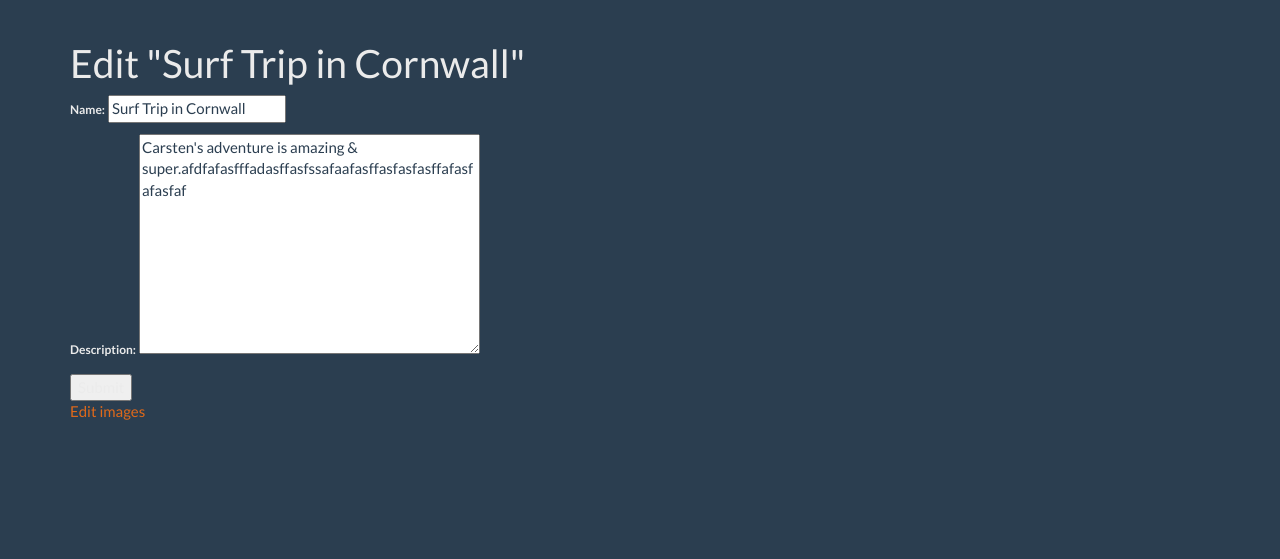
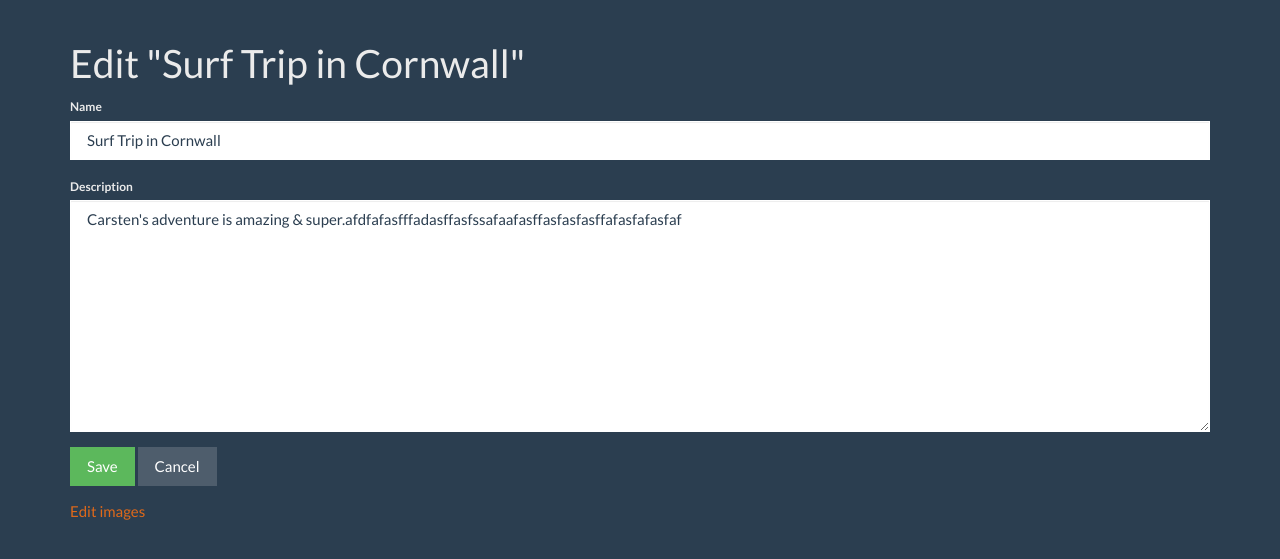
Before and after one commit to Dude1983/myhellpwebapp, a Django app: a page that uses tpe/templates/layouts/base.html in a window 1280 px wide. Shown: the part 40-599 px from the top of the page. Run offline with Django 3.2, Linux system fonts and the light colour scheme; a user stored in the database is signed in; data comes from the database, SQL or seed files in the repository; both versions use the stored data as it was after the commit; some libraries are stand-ins or nearby versions.

Commit message:
sorted out minor bugs and prettified the forms

```diff
--- a/tpe/models.py
+++ b/tpe/models.py
@@ -1,6 +1,7 @@
 from django.contrib.auth.models import User
 from django.db import models
 from django.utils.encoding import force_bytes
+import os,sys
 from PIL import Image
 
 # Create your models here.
@@ -46,4 +47,4 @@ class Upload(models.Model):
             max_size = (250,250)
             if i_width > 250:
                 image.thumbnail(max_size, Image.ANTIALIAS)
-                image.save(self.image.path)
+                image.save(self.image.path, "JPEG")
--- a/tpe/templates/contact.html
+++ b/tpe/templates/contact.html
@@ -4,8 +4,6 @@
 {% block title %}Contact - {{  block.super }} {% endblock %}
 {% block content %}
     <h1>Contact</h1>
-    <form role="form" action="" method="post">
-    {% csrf_token %}
     <form role="form" action="" method="post" class="form-group">
         {% csrf_token %}
         {% for field in form.visible_fields %}
--- a/tpe/templates/experiences/edit_experience.html
+++ b/tpe/templates/experiences/edit_experience.html
@@ -1,11 +1,26 @@
-{%  extends 'layouts/base.html' %}
-{% block title %}{{ experience.name }} {{  block.super }} {% endblock %}
+{% extends 'layouts/base.html' %}
+{% load widget_tweaks %}
+
+{% block title %}{{ experience.name }} {{ block.super }} {% endblock %}
 {% block content %}
     <h1>Edit "{{ experience.name }}"</h1>
-    <form role="form" action="" method="post">
+    <form role="form" action="" method="post" class="form-group" enctype="multipart/form-data">
         {% csrf_token %}
-        {{ form.as_p }}
-        <button type="submit">Submit</button>
+        {% for field in form.visible_fields %}
+            <div class="form-group">
+                <label for="{{ field.id_for_label }}">{{ field.label }}</label>
+                {{ field|add_class:'form-control' }}
+                {% for error in field.errors %}
+                    <span class="help-tooltip">{{ error }}</span>
+                {% endfor %}
+            </div>
+        {% endfor %}
+        <div class="form-group">
+            <button type="submit" class="btn btn-success">
+                <span class=""></span> Save
+            </button>
+            <a href="{% url 'home' %}" class="btn btn-default">Cancel</a>
+        </div>
     </form>
     <a href="{% url 'edit_experience_uploads' slug=experience.slug %}">Edit images</a>
 {% endblock %}
--- a/tpe/templates/layouts/base.html
+++ b/tpe/templates/layouts/base.html
@@ -8,6 +8,8 @@
         {% endblock %}
     </title>
     <link rel="stylesheet" href="{% static 'css/style.css' %}"/>
+    <script src="https://ajax.googleapis.com/ajax/libs/jquery/1.11.3/jquery.min.js"></script>
+    <script src="https://maxcdn.bootstrapcdn.com/bootstrap/3.3.6/js/bootstrap.min.js"></script>
     {% block header %}
     {% endblock %}
 </head>
@@ -67,6 +69,7 @@
 {% if messages %}
     {% for message in messages %}
         <div {% if message.tags %} class="{{ message.tags }} alert alert-dismissable" {% endif %}>
+        <a href="#" class="close" data-dismiss="alert">×</a>
         <strong>{{ message }}</strong>
         </div>
     {% endfor %}
--- a/tpe/views.py
+++ b/tpe/views.py
@@ -14,7 +14,9 @@ from tpe.models import Upload
 # Create your views here.
 def index(request):
     experiences = Experience.objects.all().order_by('name')
-    return render(request, 'index.html', { 'experiences': experiences })
+    return render(request, 'index.html', {
+        'experiences': experiences,
+    })
 
 def experience_detail(request, slug):
     # grab the object
@@ -27,8 +29,10 @@ def experience_detail(request, slug):
 def edit_experience(request, slug):
     # grab the object
     experience = Experience.objects.get(slug=slug)
+
     if experience.user != request.user:
         raise Http404
+
     # set the form we're using
     form_class = ExperienceForm
 
@@ -36,6 +40,7 @@ def edit_experience(request, slug):
     if request.method == 'POST':
         # grab the data from the submitted form and apply to the form
         form = form_class(data=request.POST, instance=experience)
+
         if form.is_valid():
             # save the data
             form.save()
@@ -43,7 +48,11 @@ def edit_experience(request, slug):
             return redirect('experience_detail', slug=experience.slug)
     else:
         form = form_class(instance=experience)
-    return render(request, 'experiences/edit_experience.html', { 'experience': experience, 'form': form })
+
+    return render(request, 'experiences/edit_experience.html', {
+        'experience': experience,
+        'form': form,
+    })
 
 def create_experience(request):
     form_class = ExperienceForm
@@ -54,6 +63,7 @@ def create_experience(request):
             experience.user = request.user
             experience.slug = slugify(experience.name)
             experience.save()
+            messages.success(request, 'Experience saved.')
             return redirect('experience_detail', slug=experience.slug)
     else:
         form = form_class()
@@ -65,7 +75,10 @@ def browse_by_name(request, initial=None):
         experiences = experiences.order_by('name')
     else:
         experiences = Experience.objects.all().order_by('name')
-    return render(request, 'search/search.html', { 'experiences': experiences, 'initial': initial, })
+    return render(request, 'search/search.html', {
+        'experiences': experiences,
+        'initial': initial,
+    })
 
 def contact(request):
     form_class = ContactForm
@@ -86,6 +99,7 @@ def contact(request):
             content = template.render(context)
             email = EmailMessage('New contact form submission', content, 'Your website <hi@weddinglovely.com>', ['youremail@gmaiul.com'], headers = {'Reply-To': contact_email })
             email.send()
+            messages.success(request, 'Thank you. We will get back to you shortly.')
             return redirect('contact')
     return render(request, 'contact.html', { 'form': form_class})
 
@@ -104,8 +118,12 @@ def edit_experience_uploads(request, slug):
             return redirect('edit_experience_uploads', slug=experience.slug )
     else:
         form = form_class(instance=experience)
-        uploads = experience.uploads.all()
-    return render(request, 'experiences/edit_experience_uploads.html', {'experience': experience, 'form':form, 'uploads':uploads, })
+
+    uploads = experience.uploads.all()
+    return render(request, 'experiences/edit_experience_uploads.html', {
+        'experience': experience,
+        'form': form, 'uploads': uploads,
+    })
 
 @login_required
 def delete_upload(request, id):
@@ -114,4 +132,4 @@ def delete_upload(request, id):
         raise Http404
 
     upload.delete()
-    return redirect('edit_experience_uploads',slug=upload.experience.slug)
+    return redirect('edit_experience_uploads', slug=upload.experience.slug)
```
Also changed, not shown: db.sqlite3.
